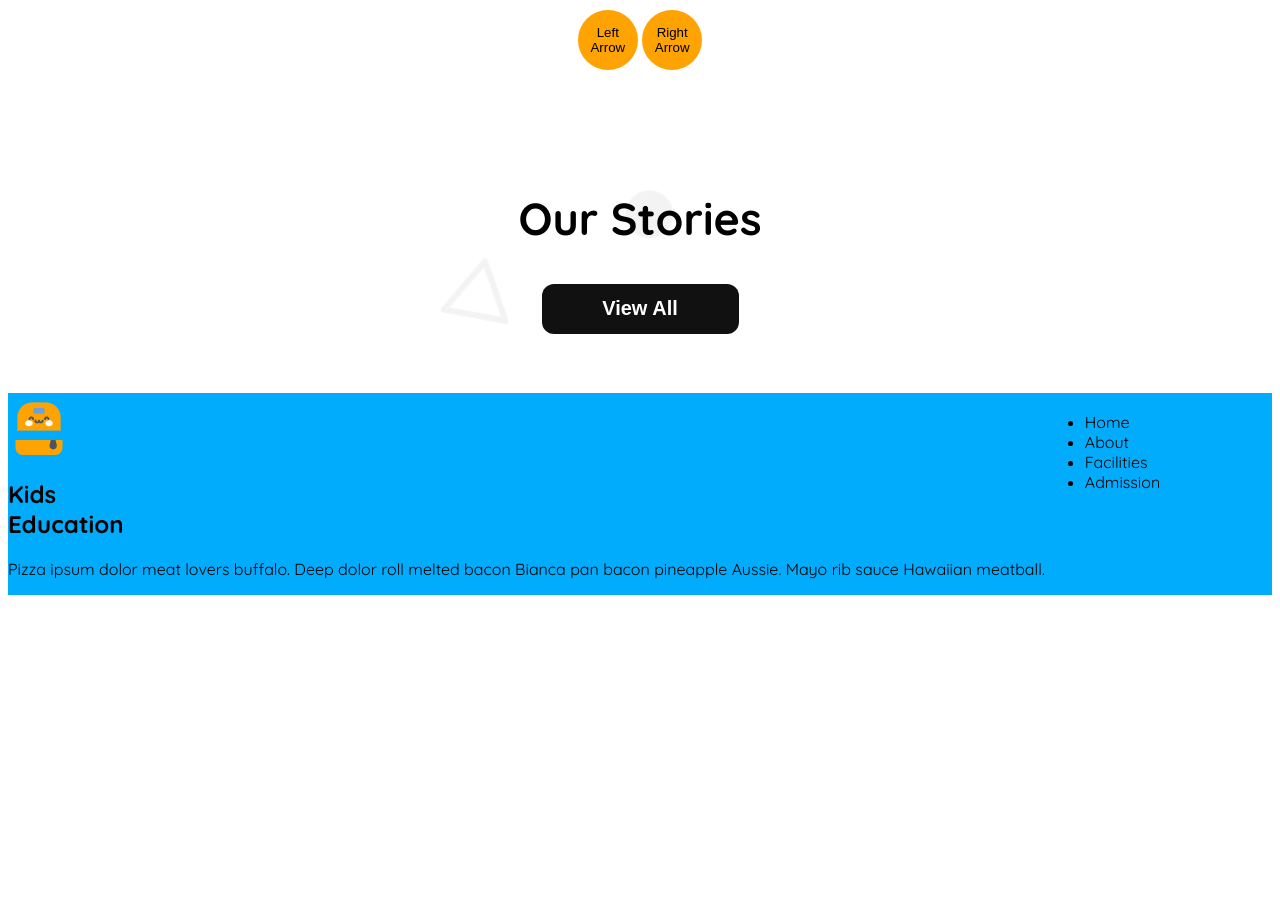
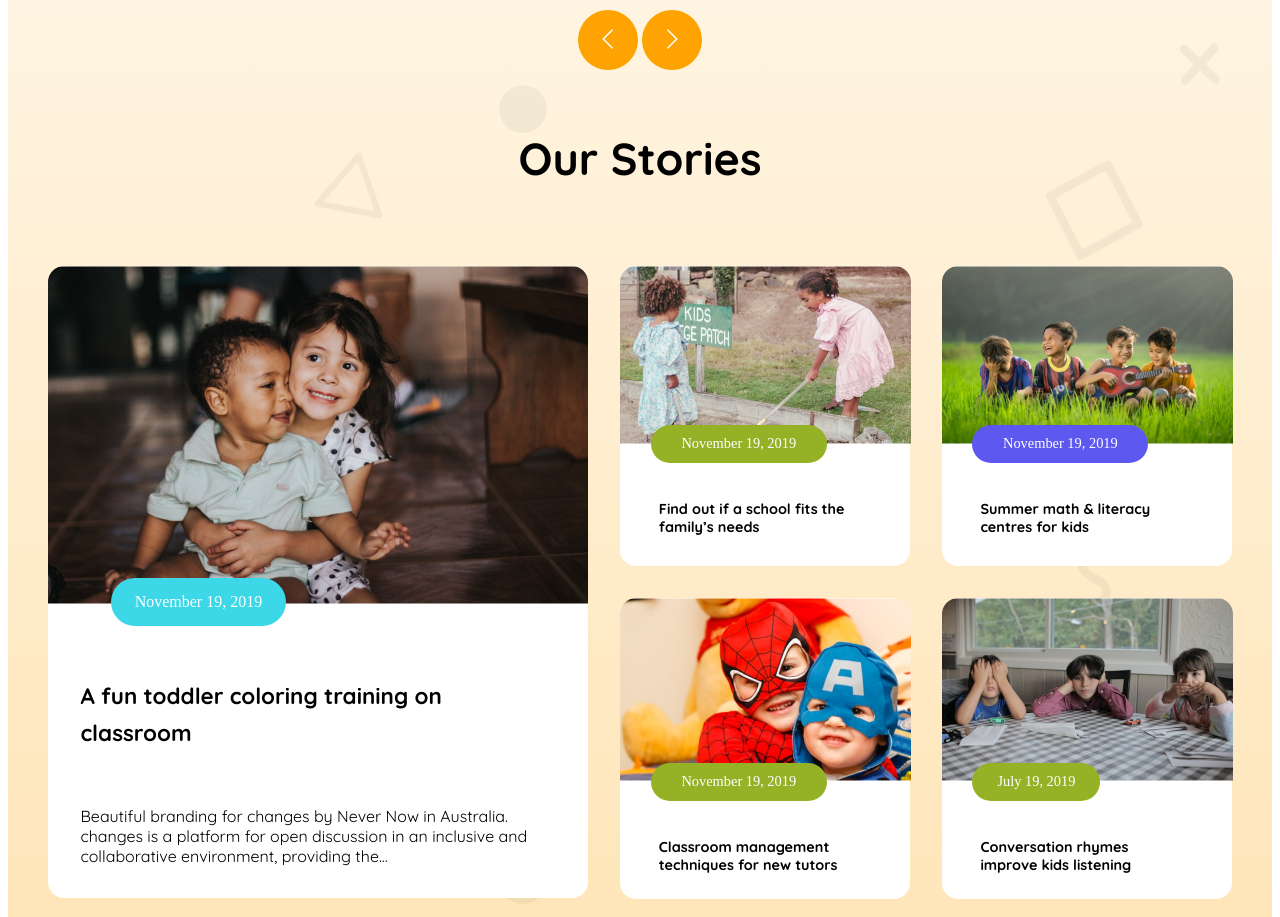
Before and after one commit to sakibab/Kindergarten-Assignment-2, a plain HTML site: page index.html in a window 1280 px wide. Shown: the part 1560-2477 px from the top of the page. Before the commit the page ends 2163 px from the top, so only its background shows below. Drawn offline with nearby package versions, Linux system fonts and the light colour scheme.

Commit message:
body-section2 + half footer added

```diff
--- a/index.html
+++ b/index.html
@@ -4,6 +4,7 @@
     <meta charset="UTF-8">
     <meta name="viewport" content="width=device-width, initial-scale=1.0">
     <title>Dream Kindergarten</title>
+    <link rel="stylesheet" href="https://cdn.jsdelivr.net/npm/bootstrap-icons@1.11.3/font/bootstrap-icons.min.css">
     <link rel="stylesheet" href="style.css">
 </head>
 <body class="quicksand-fonts">
@@ -87,8 +88,8 @@
                 </div>
 
                <div class="round-btn-container">
-                <button class="btn-round">Left Arrow</button>
-                <button class="btn-round">Right Arrow</button>
+                <button class="btn-round"><i class="bi bi-chevron-left"></i></button>
+                <button class="btn-round"><i class="bi bi-chevron-right"></i></button>
                </div>
 
             </section>
@@ -96,15 +97,64 @@
             <section class="main-section-2">
 
                 <h2 class="main-title-2">Our Stories</h2>
-                <div class="story-card-container">
 
-                    <div class="story-card-1"></div>
-                    <div class="story-card-2"></div>
-                    <div class="story-card-3"></div>
-                    <div class="story-card-4"></div>
-                    <div class="story-card-5"></div>
+                <div class="storybox-container">
+
+                    <div class="story-main1">
+
+                        <div class="story-main1-div1">
+                            <img src="assets/story-1.png" alt="Two Happy children" class="nov19-img">
+                            <button class="btn-nov19" style="background: rgb(60, 216, 232);">November 19, 2019</button>
+                        </div>
+                        <div class="story-main1-div2">
+                            <h3>A fun toddler coloring training on <br>
+                                classroom</h3>
+                            <p>Beautiful branding for changes by Never Now in Australia. <br>changes is a platform for open discussion in an inclusive and <br>collaborative environment, providing the...</p>
+                        </div>
+
+                    </div>
+
+                    <div class="story-main2">
+
+                        <div class="small-card">
+                            <div>
+                                <img src="assets/story-2.png" alt="" class="nov19-img">
+                                <button class="btn-nov19-small">November 19, 2019</button>
+                            </div>
+                            <h3 class="title-card-small">Find out if a school fits the <br>
+                                family’s needs</h3>
+                        </div>
+
+                        <div class="small-card">
+                            <div>
+                                <img src="assets/story-3.png" alt="" class="nov19-img">
+                                <button class="btn-nov19-small" id="summer">November 19, 2019</button>
+                            </div>
+                            <h3 class="title-card-small">Summer math & literacy <br>
+                                centres for kids</h3>
+                        </div>
+
+                        <div class="small-card">
+                            <div>
+                                <img src="assets/story-4.png" alt="" class="nov19-img">
+                                <button class="btn-nov19-small">November 19, 2019</button>
+                            </div>
+                            <h3 class="title-card-small">Classroom management <br>
+                                techniques for new tutors</h3>
+                        </div>
+
+                        <div class="small-card">
+                            <div>
+                                <img src="assets/story-5.png" alt="" class="nov19-img">
+                                <button class="btn-nov19-small" id="conversation">July 19, 2019</button>
+                            </div>
+                            <h3 class="title-card-small">Conversation rhymes <br> improve kids listening</h3>
+                        </div>
+
+                    </div>
 
                 </div>
+
                 <div class="main-btn-container">
                     <button class="btn-main btn-color2">View All</button>
                 </div>
@@ -120,14 +170,18 @@
         <sec class="footer-section display-flex">
 
             <div class="footer-div1">
-                <img src="assets/logo.png" alt="logo of schools">
-                <h2>Kids <br>
-                    Education</h2>
-                <p class="footer-div1-description">Pizza ipsum dolor meat lovers buffalo. Deep dolor roll melted bacon Bianca pan bacon pineapple Aussie. Mayo rib sauce Hawaiian meatball.</p>
+                <div class="footer-brand-title">
+                    <img src="assets/logo.png" alt="logo of schools" class="footer-div1-img">
+                <h2 class="footer-div1-title">Kids <br>
+                    Education
+                </h2>
+                </div>
+                <p class="footer-div1-description">Pizza ipsum dolor meat lovers buffalo. <br>Deep dolor roll melted bacon Bianca pan <br>bacon pineapple Aussie. Mayo rib sauce <br>Hawaiian meatball.
+                </p>
             </div>
 
             <div class="footer-section-div2">
-                <h3></h3>
+                <h3>About School</h3>
                 <ul class="footer-div2-ul">
                     <li>Home</li>
                     <li>About</li>
@@ -138,11 +192,11 @@
 
             <div class="footer-section-div3">
 
-                <h3></h3>
-                <div><img src="" alt="">
-                    <img src="" alt="">
-                    <img src="" alt="">
-                    <img src="" alt="">
+                <h3>Keep In Touch</h3>
+                <div><img src="assets/fb.png" alt="facebook logo">
+                    <img src="assets/dribble.png" alt="a logo of football">
+                    <img src="assets/twitter.png" alt="twitter logo">
+                    <img src="assets/google+.png" alt="google logo">
                 </div>
 
             </div>
--- a/style.css
+++ b/style.css
@@ -20,6 +20,7 @@
     font-size: 20px;
     font-weight: 600;
     border: none;
+    cursor: pointer;
 }
 .btn-color1 {
     background: rgb(254, 163, 1);
@@ -27,7 +28,54 @@
 .btn-color2 {
     background: rgb(17, 17, 17);
 }
-
+.nov19-img {
+    border-radius: 16px 16px 0 0;
+    position: relative;
+}
+.small-card {
+    border-radius: 16px;
+    background: rgb(255, 255, 255);
+    width: 18.1rem;
+    height: 18.8rem;
+}
+.btn-nov19 {
+    width: 10.9rem;
+    height: 3rem;
+    border-radius: 47.93px;
+    color: rgb(255, 255, 255);
+    font-family: Raleway;
+    font-size: 1rem;
+    font-weight: 500;
+    border: none;
+    cursor: pointer;
+    position: relative;
+    top: -30px;
+    left: -120px;
+}
+.btn-nov19-small {
+    width: 11rem;
+    height: 2.4rem;
+    position: relative;
+    border: none;
+    border-radius: 47.93px;
+    background: rgb(149, 178, 38);
+    color: rgb(255, 255, 255);
+    font-family: Raleway;
+    font-size: .9rem;
+    font-weight: 500;
+    top: -1.43rem;
+    left: 1.9rem;
+    cursor: pointer;
+}
+.title-card-small {
+    color: rgb(0, 0, 0);
+    font-size: 0.9rem;
+    font-weight: 900;
+    text-align: left;
+    /* line-height: 1.8rem; */
+    padding-left: 2.4rem;
+    /* padding-bottom: 3rem; */
+}
 /* shared styles end */
 
 /* header related styles start */
@@ -37,9 +85,6 @@
 .header-section {
     margin: 0 auto;
     max-width: 80%;
-}
-.header-content {
-    width: 640px;
 }
 .header-title {
     font-size: 3.8rem;
@@ -81,6 +126,7 @@
 .nav-links{
     list-style: none;
     gap: 2rem;
+    cursor: pointer;
 }
 .navbar {
     margin: 0 auto;
@@ -114,13 +160,13 @@
 /* main related styles start */
 
 /* main section 1 start */
+
+.main-bg {
+    background: url('assets/bg.png'),linear-gradient(0.00deg, rgba(254, 163, 1, 0.3),rgba(255, 255, 255, 0.3) 100%);
+}
 .main-section-1 {
-    max-width: 80%;
     margin: 0 auto;
-    background-image: url('assets/bg.png');
-    background-repeat: no-repeat;
 }
-
 .main-title-1 {
     margin-top: 3.8rem;
     margin-bottom: 5rem;
@@ -132,11 +178,12 @@
 
 .card-container {
     justify-content: center;
-    gap: 2.8rem;
+    /* max-width: 80%; */
+    gap: 80px;
 }
 .card-1 {
-    width: 25rem;
-    height: 476.78px;
+    width: 26rem;
+    height: 29rem;
     border-radius: 18.86px;
     text-align: center;
     border: 0.94px solid rgb(222, 245, 255);
@@ -179,7 +226,7 @@
     font-weight: 700;
 }
 .card-2 {
-    width: 25rem;
+    width: 26rem;
     height: 476.78px;
     border: 0.94px solid rgb(255, 244, 220);
     background: linear-gradient(180.00deg, rgb(255, 244, 220),rgba(255, 255, 255, 0) 40%),rgb(255, 255, 255);
@@ -188,7 +235,7 @@
     text-align: center;
 }
 .card-3 {
-    width: 25rem;
+    width: 26rem;
     height: 476.78px;
     border: 0.94px solid rgb(242, 232, 255);
     box-shadow: inset 0px 0px 28.3px 0.94px rgba(0, 0, 0, 0.05);
@@ -203,37 +250,110 @@
     margin-bottom: 3.7rem;
 }
 .btn-round {
-    width: 60px;
-    height: 60px;
+    width: 3.75rem;
+    height: 3.75rem;
     border-radius: 100%;
     border: none;
     background: rgb(254, 163, 1);
+    color: white;
+    font-size: 1.5rem;
+    cursor: pointer;
 }
+
 /* main section 1 end */
 /* main section 2 start */
+
 .main-section-2 {
     max-width: 80%;
     margin: 0 auto;
-    background-image: url('assets/bg.png');
-    background-repeat: no-repeat;
 }
 .main-title-2 {
-    margin-top: 7.5rem;
+    margin-bottom: 5rem;
     color: rgb(0, 0, 0);
     font-size: 2.8rem;
     font-weight: 700;
     text-align: center;
 }
+.storybox-container {
+    margin: 0 auto;
+    justify-content: center;
+    display: flex;
+    gap: 2rem;
+    padding-bottom: 5rem;
+}
+
+.story-main1 {
+    border-radius: 16px;
+    background: rgb(255, 255, 255);
+    width: 33.8rem;
+    height: 39.5rem;
+    text-align: center;
+}
+
+.story-main1-div2 {
+    text-align: left;
+    padding-left: 2rem;
+    padding-bottom: 2rem;
+}
+.story-main1-div2 h3 {
+    color: rgb(0, 0, 0);
+    font-size: 1.4rem;
+    font-weight: 700;
+    line-height: 2.3rem;
+    padding-bottom: 2rem;
+}
+.story-main2 {
+    display: grid;
+    grid-template-columns: repeat(2,1fr);
+    gap: 2rem;
+}
+#summer {
+    background: rgb(93, 88, 240);
+}
+#conversation {
+    width: 8rem;
+    height: 2.4rem;
+}
 .main-btn-container {
     text-align: center;
-    margin-bottom: 3.7rem;
+    padding-bottom: 3.75rem;
 }
 /* main related styles end */
 
 /* footer related styles start */
 
 .footer-bg {
-    background: rgb(1, 172, 253);
+    background: black;
 }
+.footer-section {
+    padding-top: 6.5rem;
+    padding-bottom: 7rem;
+    text-align: center;
+    justify-content: center;
+    gap: 340px;
+}
+.footer-div1 {
 
+}
+.footer-brand-title {
+    display: flex;
+    align-items: center;
+    gap: 10px;
+}
+.footer-div1-img {
+    width: 82.9px;
+    height: 81.65px;
+}
+.footer-div1-title {
+    color: rgb(255, 255, 255);
+    text-align: left;
+    font-size: 2.6rem;
+    font-weight: 700;
+}
+.footer-div1-description {
+    color: rgb(255, 255, 255);
+    text-align: left;
+    font-size: 1.25rem;
+    line-height: 25px;
+}
 /* footer related styles end */
```
